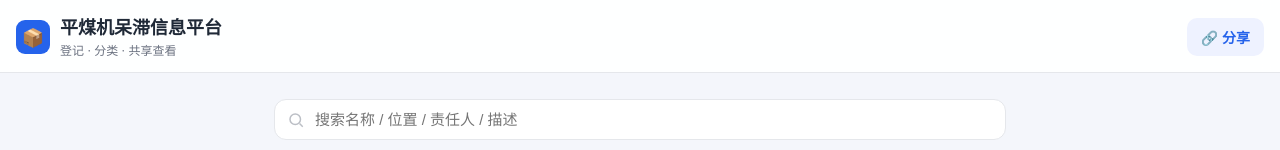
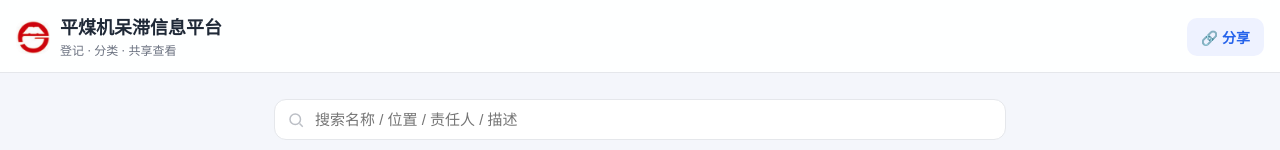
Before and after one commit to wag-ops/PMJ-DZ, a plain HTML site: page index.html in a window 1280 px wide. Shown: the top 150 px of the page. Drawn offline with Linux system fonts and the light colour scheme.

Commit message:
replace header emoji logo with 平煤机 favicon image

```diff
--- a/index.html
+++ b/index.html
@@ -27,8 +27,8 @@
     border-bottom:1px solid var(--line); padding:14px 16px 12px;
   }
   .title-row{display:flex; align-items:center; gap:10px}
-  .logo{width:34px;height:34px;border-radius:9px;background:var(--primary);
-    display:flex;align-items:center;justify-content:center;color:#fff;font-size:18px;flex:0 0 auto}
+  .logo{width:34px;height:34px;border-radius:9px;overflow:hidden;flex:0 0 auto}
+  .logo img{width:100%;height:100%;object-fit:cover;display:block}
   h1{font-size:18px;margin:0;font-weight:700}
   .sub{font-size:12px;color:var(--muted);margin-top:1px}
   .head-actions{margin-left:auto;display:flex;gap:8px}
@@ -124,7 +124,7 @@
 
 <header>
   <div class="title-row">
-    <div class="logo">📦</div>
+    <div class="logo"><img src="favicon.png" alt="平煤机标志"></div>
     <div>
       <h1 id="appTitle">平煤机呆滞信息平台</h1>
       <div class="sub">登记 · 分类 · 共享查看</div>
```
